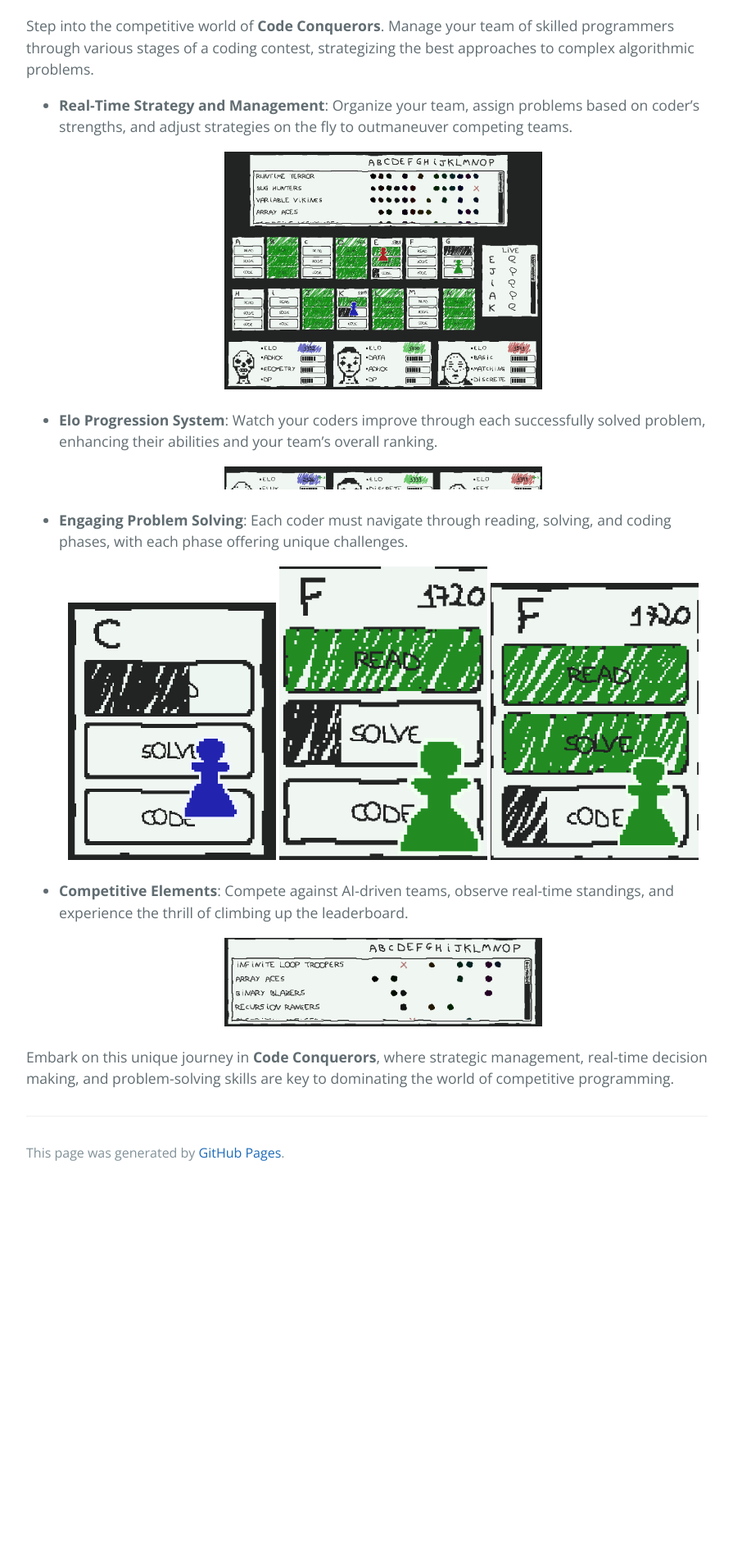
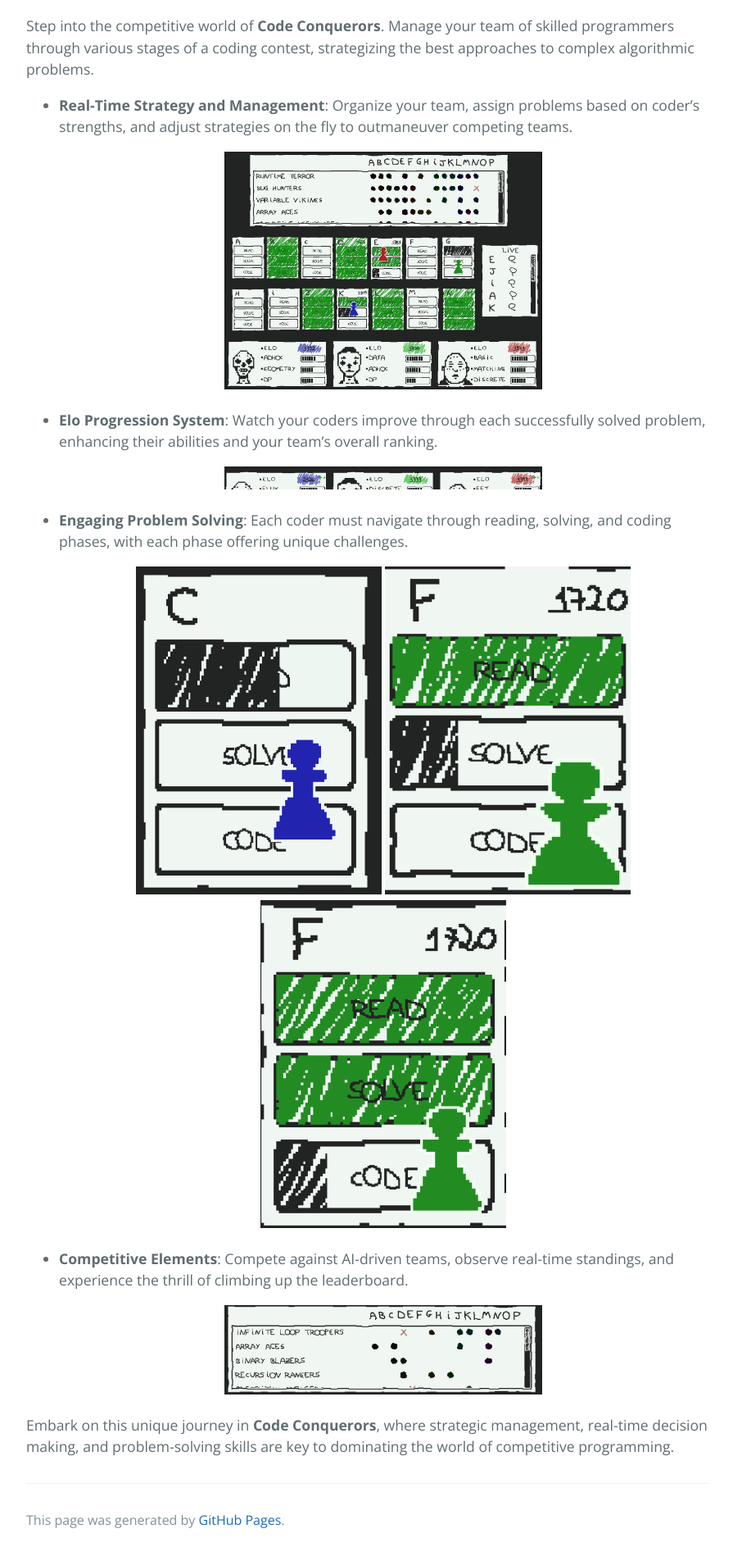
Before and after one commit to jonckjunior/portfolio, a Jekyll site: the page built from index.md, in a window 1280 px wide. Shown: the part 4499-6397 px from the top of the page at 82% size, without its empty margins (192-1087 px from the left). Built offline with Jekyll 4.4.1, drawn with Linux system fonts in a browser that asks for light colours; before the commit the page ends 5949 px from its top, so only the background shows below that.

Commit message:
adding code conquerors

```diff
--- a/index.md
+++ b/index.md
@@ -127,9 +127,9 @@ Step into the competitive world of **Code Conquerors**. Manage your team of skil
 - **Engaging Problem Solving**: Each coder must navigate through reading, solving, and coding phases, with each phase offering unique challenges.
 
   <p align="middle">
-    <img src="./media/images/read_phase.png" width="32%"/>
-    <img src="./media/images/solve_phase.png" width="32%"/>
-    <img src="./media/images/code_phase.png" width="32%"/>
+    <img src="./media/images/read_phase.png" width="300" height="400"/>
+    <img src="./media/images/solve_phase.png" width="300" height="400"/>
+    <img src="./media/images/code_phase.png" width="300" height="400"/>
   </p>
 
 - **Competitive Elements**: Compete against AI-driven teams, observe real-time standings, and experience the thrill of climbing up the leaderboard.
```
